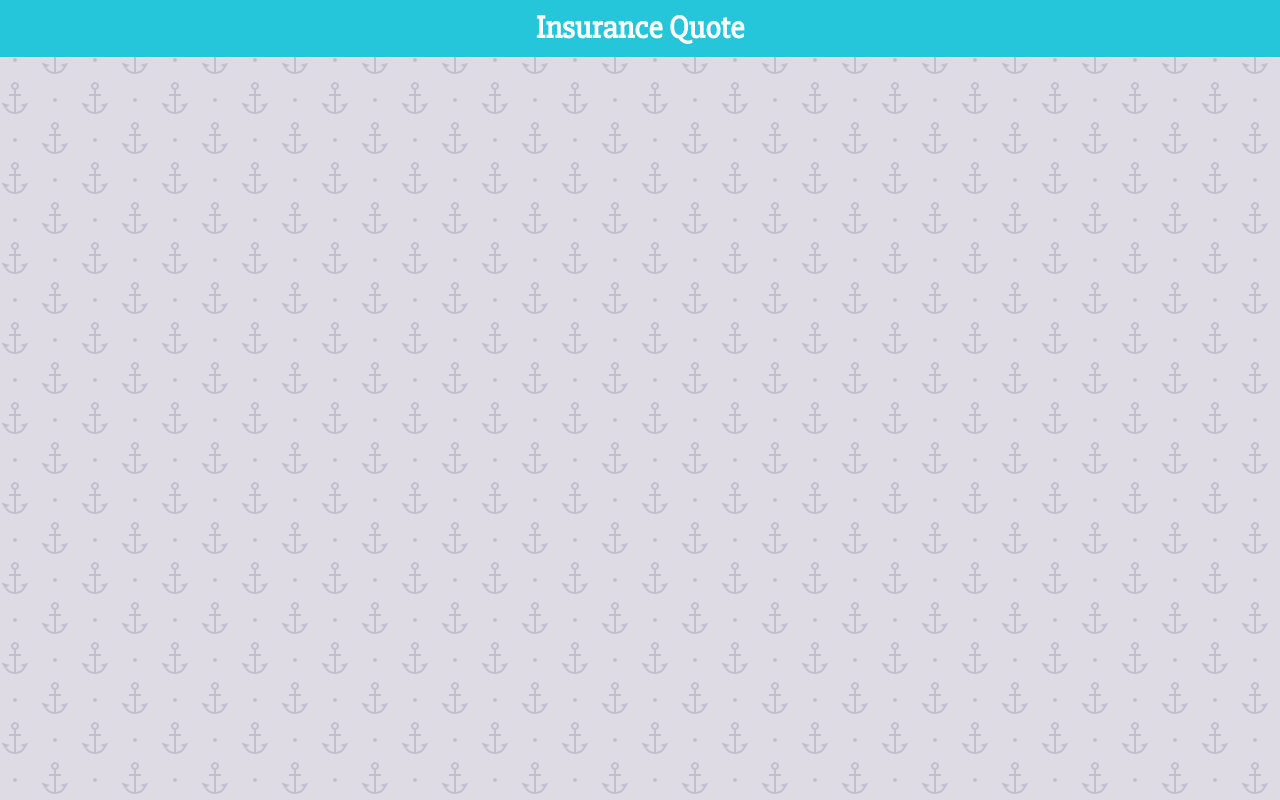
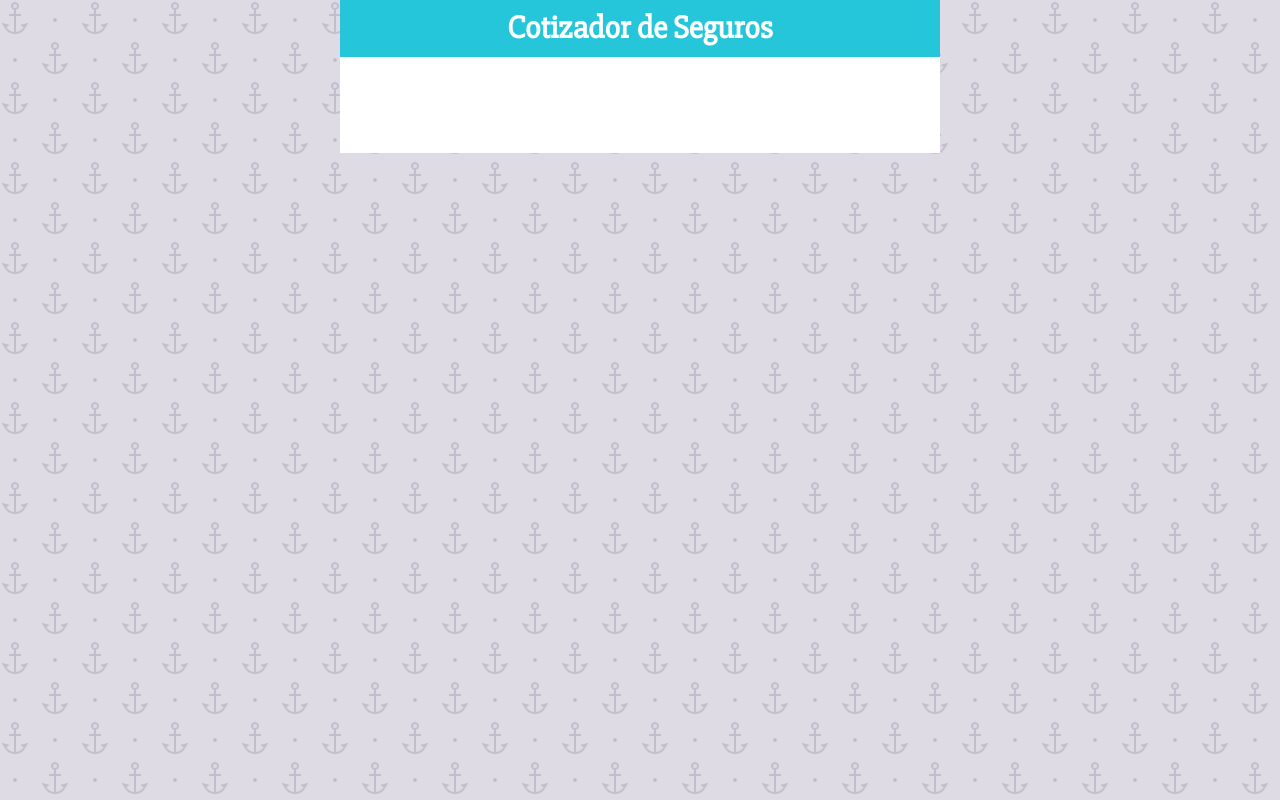
Before and after one commit to danisan9490/insurance-calculator, a React (Create React App) app in the folder insurance-quote/: page / in a window 1280 px wide. Built offline with nearby package versions, Linux system fonts and the light colour scheme.

Commit message:
#5 Create Containers App.js

```diff
--- a/insurance-quote/src/App.js
+++ b/insurance-quote/src/App.js
@@ -1,11 +1,27 @@
 import React from 'react';
 import Header from './Components/Header';
+import styled from '@emotion/styled';
+
+const Contenedor = styled.div`
+  max-width: 600px;
+  margin: 0 auto;
+`;
+const ContenedorFormulario = styled.div`
+  background-color: #FFF;
+  padding: 3rem;
+`
 
 function App() {
   return (
-    <Header
-      titulo='Insurance Quote'
-    />
+    <Contenedor>
+      <Header
+        titulo='Cotizador de Seguros'
+      />
+
+      <ContenedorFormulario>
+
+      </ContenedorFormulario>
+    </Contenedor>
   );
 }
 
```
